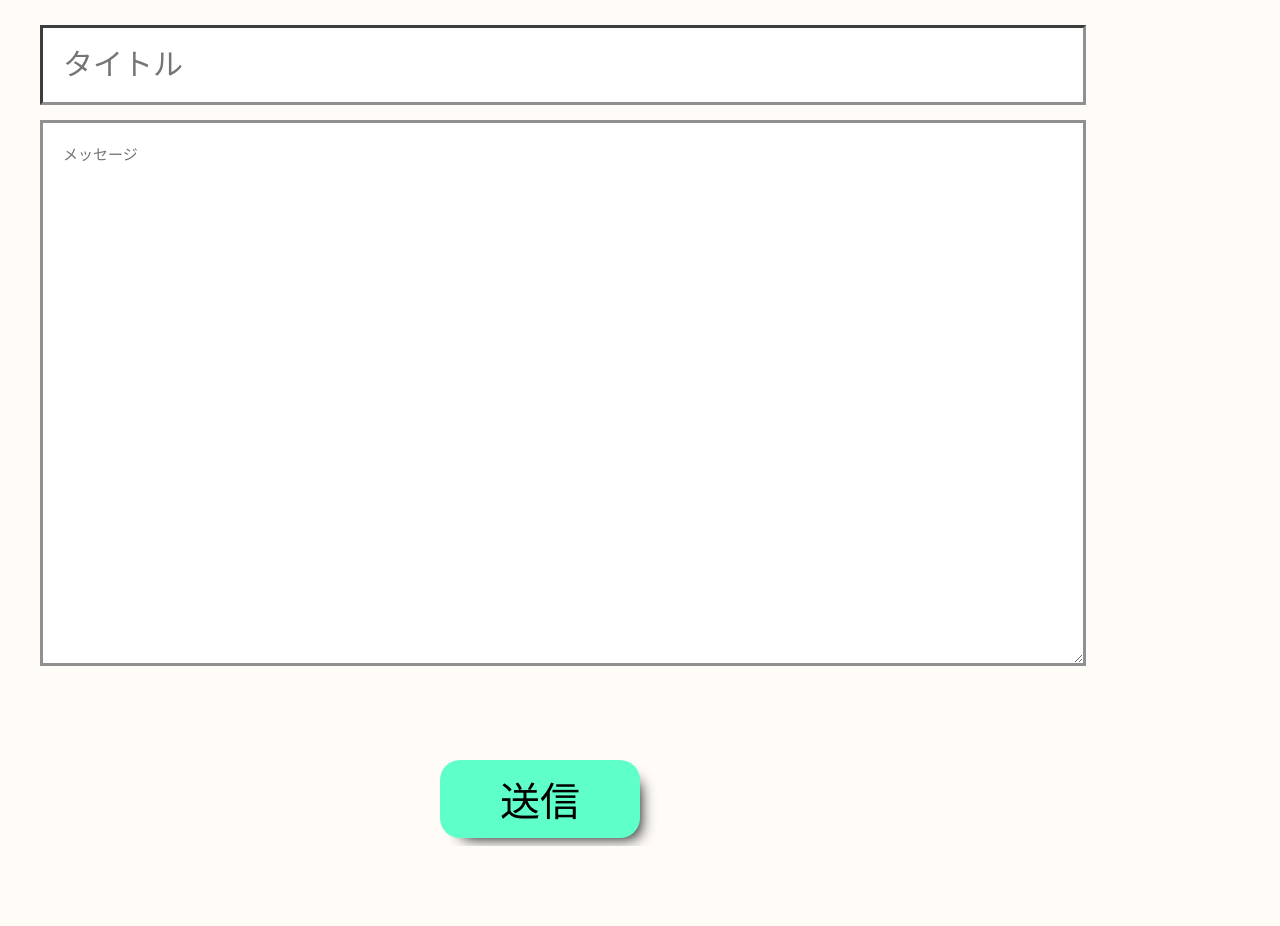
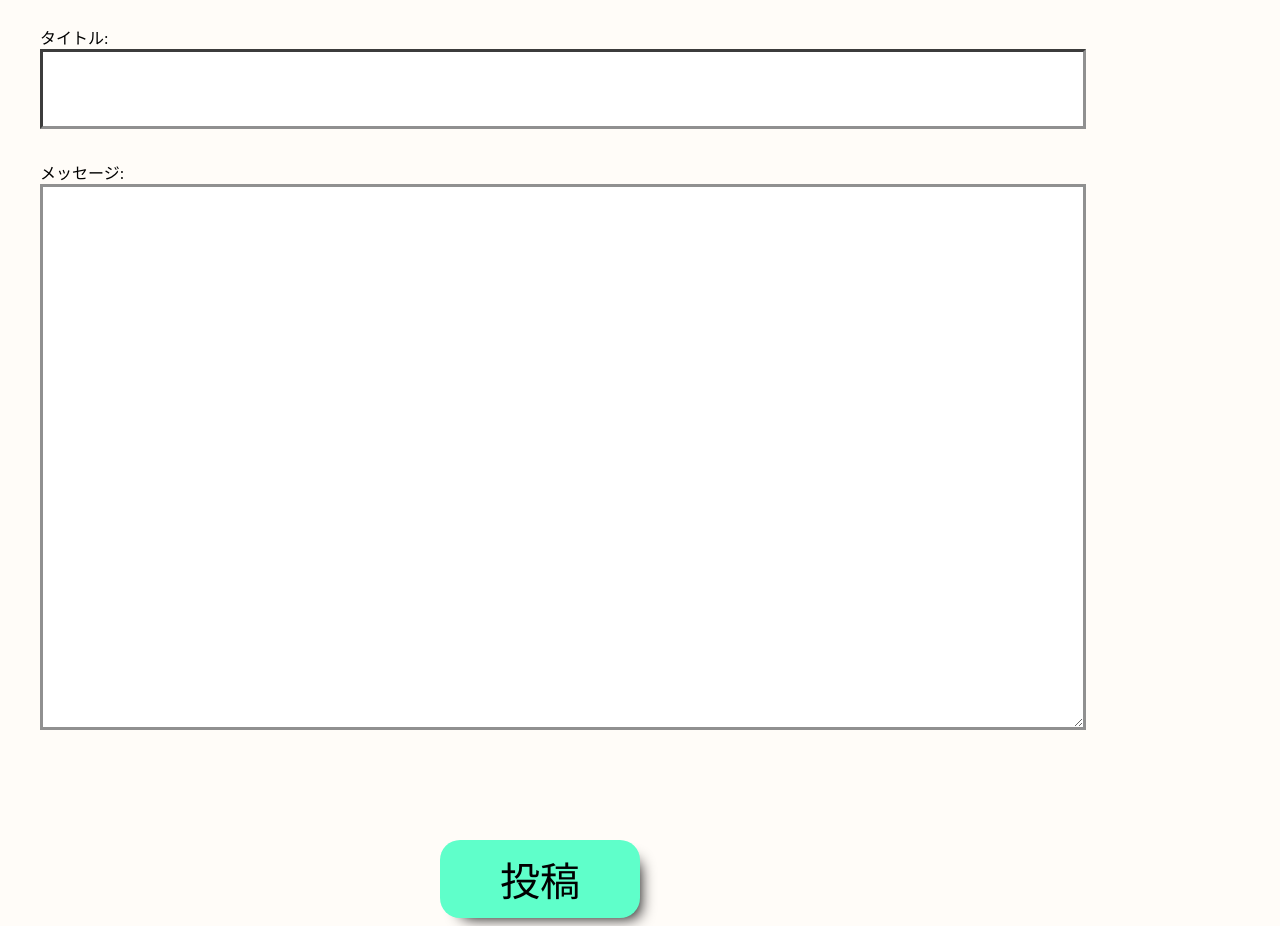
Before and after one commit to planb369/frontend-practice-app, a Next.js app: page /post/create in a window 1280 px wide. Shown: the part 260-1186 px from the top of the page. Before the commit the page ends 1106 px from the top, so only its background shows below. Built offline with nearby package versions, Linux system fonts and the light colour scheme.

Commit message:
[add] バリデーションができた

```diff
--- a/src/pages/post/create.tsx
+++ b/src/pages/post/create.tsx
@@ -29,18 +29,16 @@ export default function Create() {
     data
   ) => {
     try {
-      // バリデーションチェック
       const postData = { title: data.title, content: data.content };
       await axios.post(api, postData);
       console.log("成功しました");
       router.push("/");
-    } catch (validationErr) {
-      console.log("その他のエラー", validationErr);
+    } catch (err) {
+      console.log("データが送信できませんでした", err);
     }
   };
 
   return (
-    <>
     <div className={create.container}>
       <div className={create.indexBtn}>
         <Link className={create.indexBtnText} href={"/"}>
@@ -49,46 +47,37 @@ export default function Create() {
       </div>
 
       <h1 className={create.h1}>作成ページ</h1>
-
       <form className={create.form} onSubmit={handleSubmit(onSubmit)}>
         <div>
-            <div>
+          <div className={create.formGroup}>
+            <label htmlFor="title">タイトル:</label>
             <Controller
               name="title"
               control={control}
               render={({ field }) => (
-                  <input
-                    className={create.titleErea}
-                    placeholder="タイトル"
-                    {...field}
-                  />
+                <input className={create.titleErea} type="text" {...field} />
               )}
             />
+            <p className={create.error}>{errors.title?.message}</p>
           </div>
-            <div>
+          <div className={create.formGroup}>
+            <label htmlFor="content">メッセージ:</label>
             <Controller
               name="content"
               control={control}
               render={({ field }) => (
-                  <textarea
-                    {...field}
-                    className={create.contentErea}
-                    placeholder="メッセージ"
-                  />
+                <textarea className={create.contentErea} {...field} />
               )}
             />
+            <p className={create.error}>{errors.content?.message}</p>
           </div>
         </div>
         <div className={create.createButtonContainer}>
-            <input
-              className={create.createButton}
-              type="submit"
-              value="送信"
-              disabled={false} // ボタンの状態をカスタマイズする場合に設定
-            />
+          <button className={create.createButton} type="submit">
+            投稿
+          </button>
         </div>
       </form>
     </div>
-    </>
   );
 }
```
Lines whose indentation alone changed are shown as unchanged.
